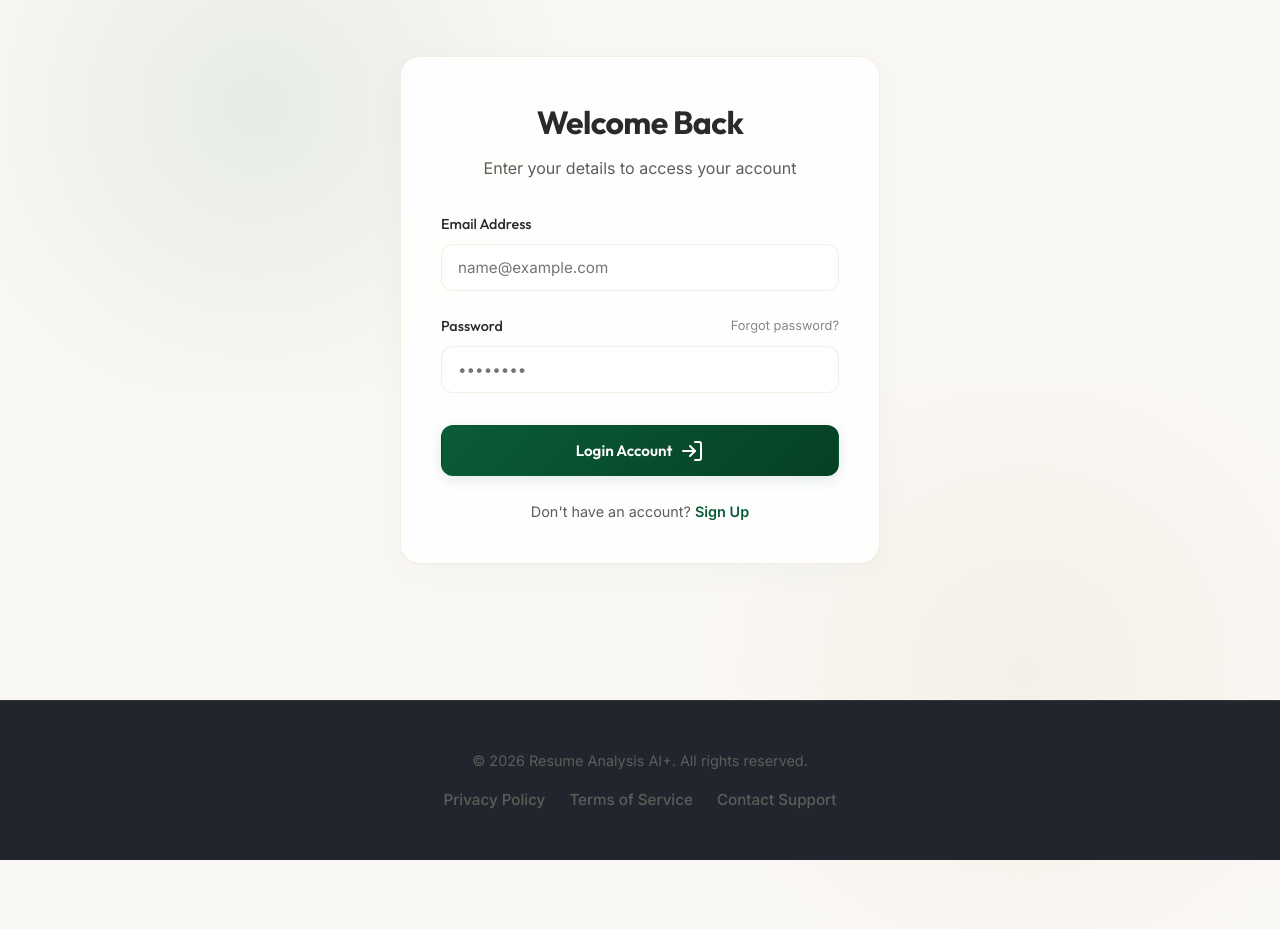
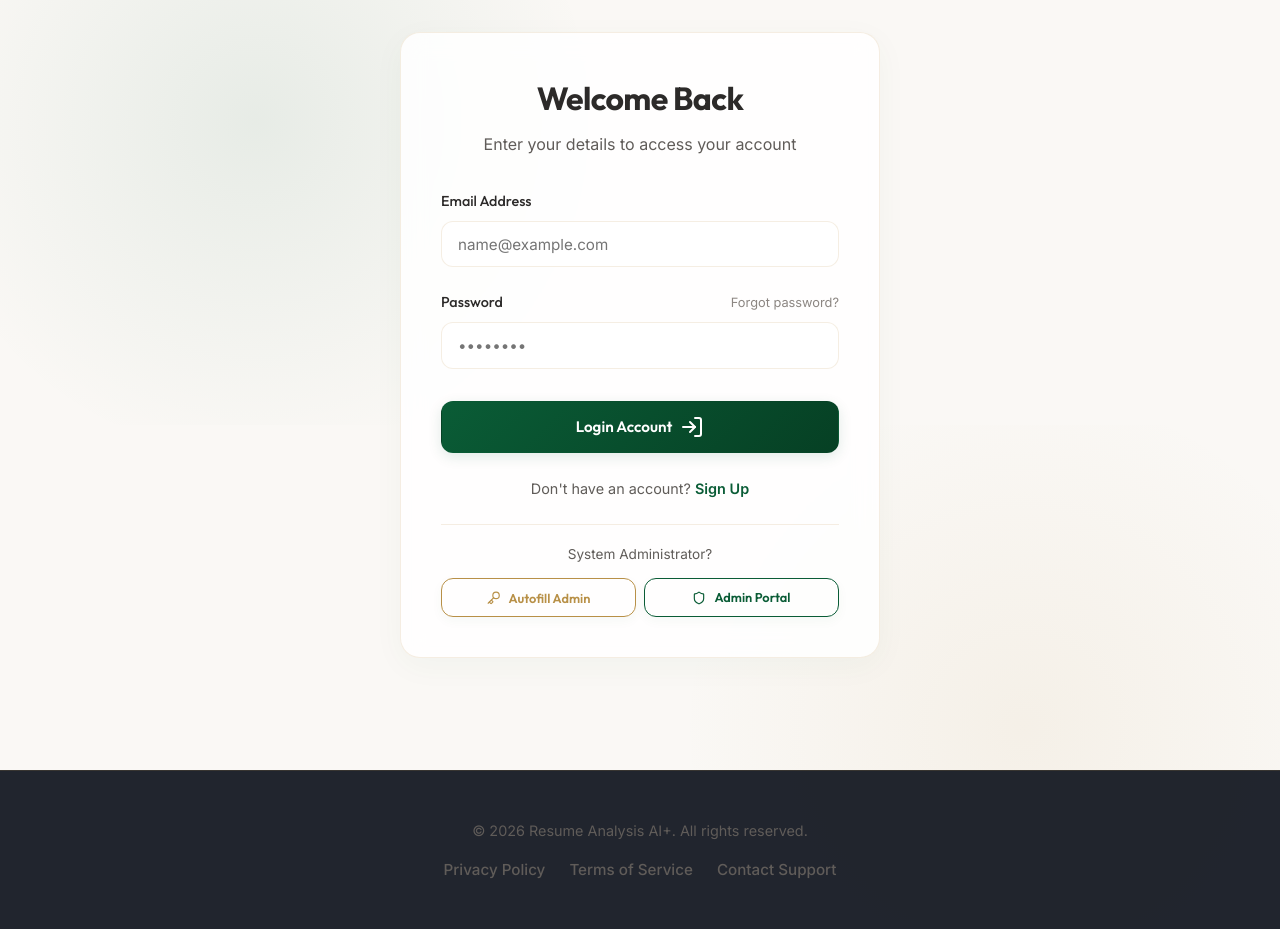
Before and after one commit to amantiwari79/FINAL-YEAR-PROJECT, a Django app: page /login/ in a window 1280 px wide; the page is wider, and only the part inside the window is pictured. Shown: the part 81-1010 px from the top of that part. Before the commit the page ends 941 px from the top of that part, so only its background shows below. Run offline with Django 5.2, Linux system fonts and the light colour scheme.

Commit message:
Add autofill admin credentials and admin portal navigation shortcuts on login page

```diff
--- a/templates/accounts/login.html
+++ b/templates/accounts/login.html
@@ -34,6 +34,28 @@
                 Don't have an account? <a href="{% url 'register' %}" style="font-weight: 600; color: var(--primary);">Sign Up</a>
             </p>
         </form>
+
+        <!-- Admin Portal Options -->
+        <div style="margin-top: 1.5rem; padding-top: 1.2rem; border-top: 1px solid var(--glass-border); text-align: center;">
+            <p style="font-size: 0.85rem; color: var(--text-secondary); margin-bottom: 0.8rem;">System Administrator?</p>
+            <div style="display: flex; gap: 0.5rem;">
+                <button type="button" class="btn btn-secondary" style="flex: 1; padding: 0.5rem; font-size: 0.8rem; border-color: var(--secondary); color: var(--secondary); background: none;" onclick="fillAdmin()">
+                    <i data-lucide="key" style="width: 14px; height: 14px;"></i> Autofill Admin
+                </button>
+                <a href="{% url 'admin_dashboard' %}" class="btn btn-secondary" style="flex: 1; padding: 0.5rem; font-size: 0.8rem; border-color: var(--primary); color: var(--primary); background: none;">
+                    <i data-lucide="shield" style="width: 14px; height: 14px;"></i> Admin Portal
+                </a>
+            </div>
+        </div>
     </div>
 </div>
 {% endblock %}
+
+{% block extra_js %}
+<script>
+    function fillAdmin() {
+        document.getElementById('email').value = 'admin@123gmail.com';
+        document.getElementById('password').value = 'admin@123';
+    }
+</script>
+{% endblock %}
```
